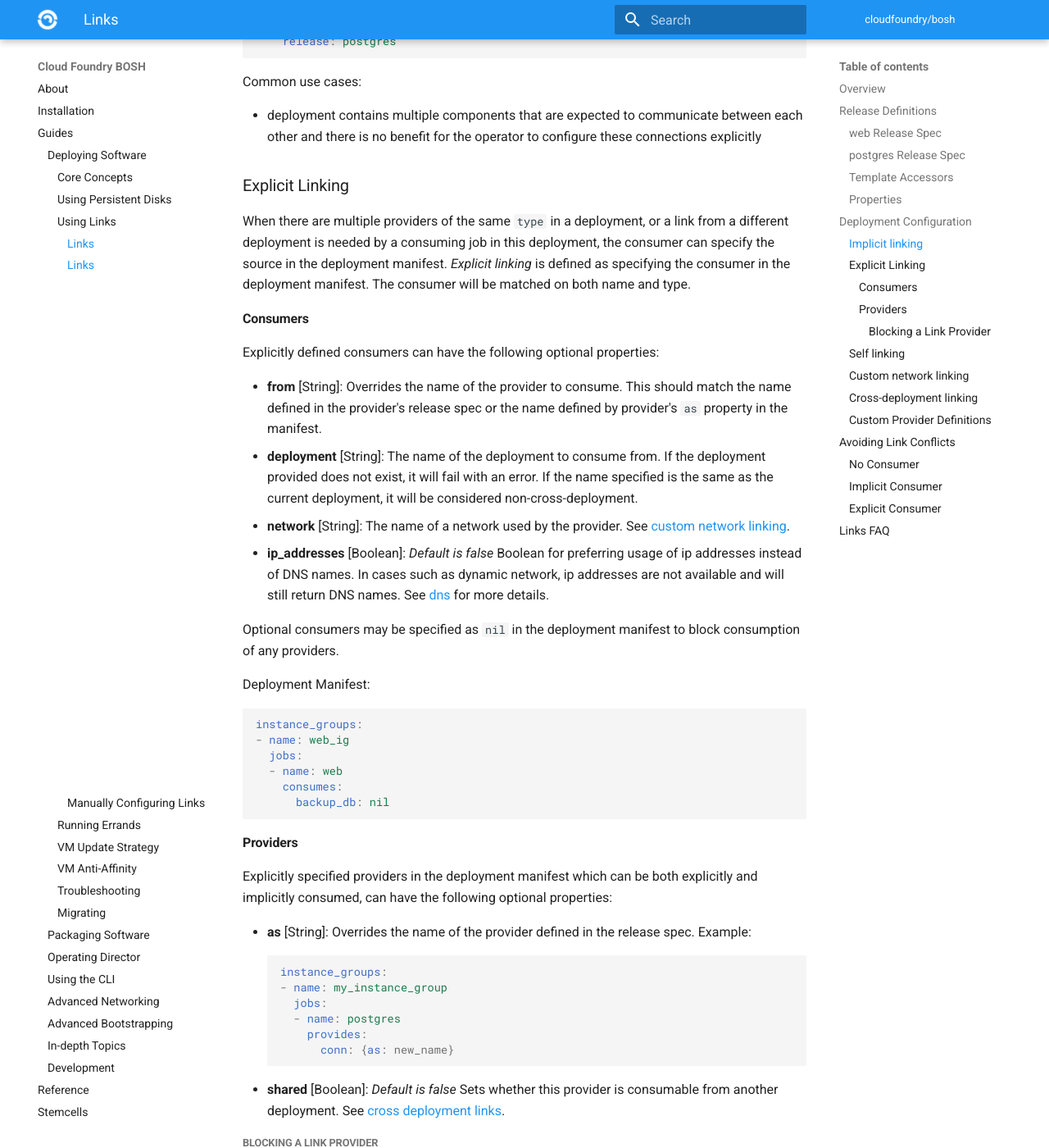
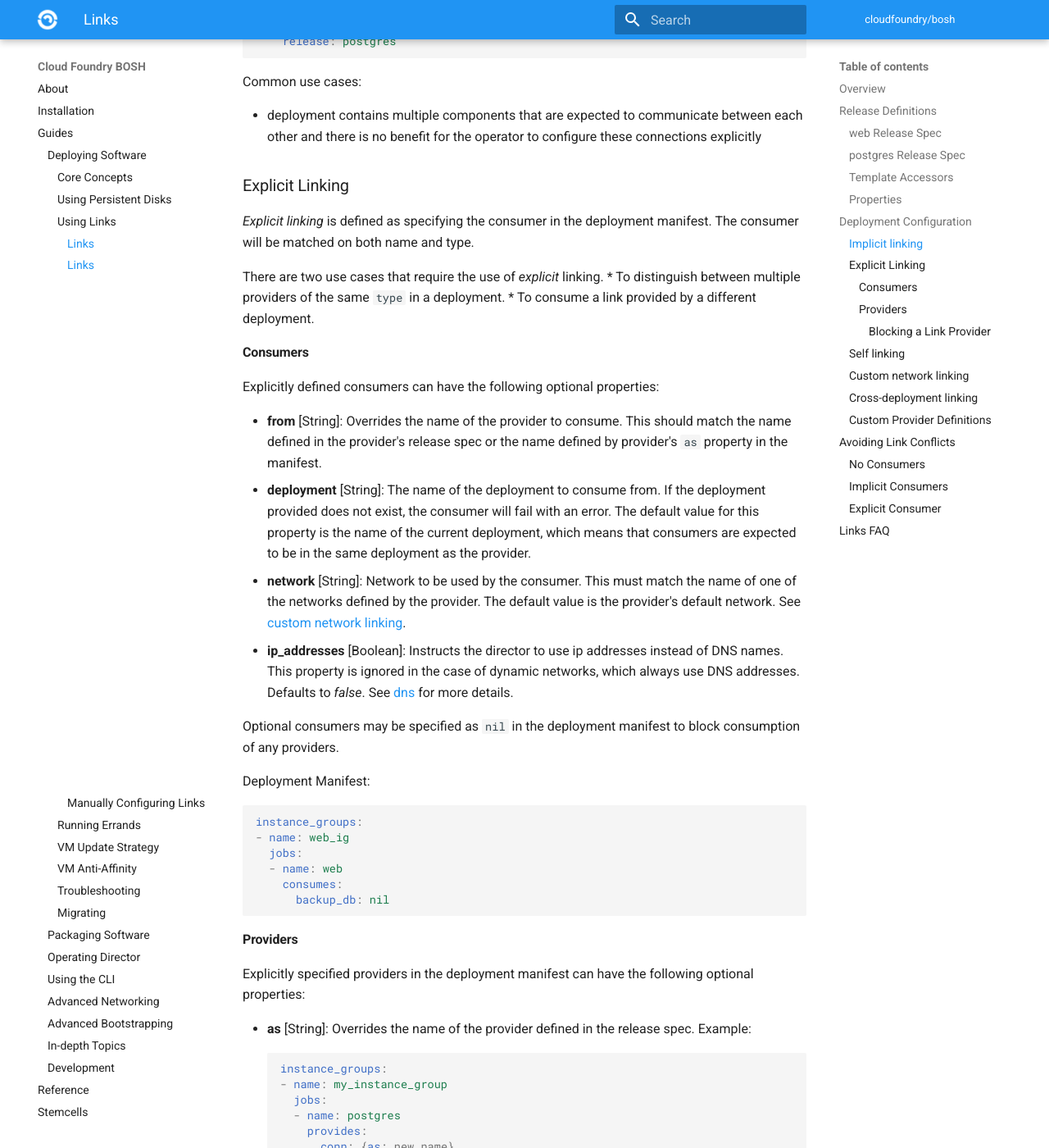
Before and after one commit to cloudfoundry/docs-bosh, an MkDocs documentation site: the page built from content/links.md, in a window 1280 px wide and 1400 px high, scrolled down 6787 px. Shown: the whole window at 82% size. Built offline with MkDocs 1.6.1 and Material for MkDocs 9.7.7, drawn with Linux system fonts in a browser that asks for light colours; old or Windows-style settings are respelled for this version of MkDocs; some of the changed text lies outside the part shown.

Commit message:
Various edits and clarifications.

````diff
--- a/content/links.md
+++ b/content/links.md
@@ -230,7 +230,8 @@ instance_groups:
 ```
 
 ### Implicit linking {: #implicit }
-The default type of links in a deployment are the ones that are not mentioned in the `consumes` section of a job in the deployment manifest, but only defined in the release specification for the job.  This type of linking happens automatically, and is referred to as *implicit linking*.
+
+Implicit links are only defined in the release specification for the job, and are not mentioned in the `consumes` section of a job in the deployment manifest. This type of linking happens automatically. By default, links are implicit.
 
 Implicit linking is not supported between deployments.
 
@@ -251,7 +252,7 @@ Unmatched consumers will cause the deployment to fail unless the consumer is def
 
 If a link `type` is provided by only one job within a deployment, all release jobs in that deployment that implicitly consume links of that `type` will resolve to that provider.
 
-In the following example, it's unnecessary to explicitly specify that [web job](#web-release-spec) consumes the `primary_db` link of type `db` from the [postgres job](#postgres-release-spec), since the postgres job is the only one that provides a link of type `db`.
+In the following example, it's unnecessary to specify explicitly that [web job](#web-release-spec) consumes the `primary_db` link of type `db` from the [postgres job](#postgres-release-spec), since the postgres job is the only one that provides a link of type `db`.
 
 ```yaml
 instance_groups:
@@ -272,15 +273,22 @@ Common use cases:
 - deployment contains multiple components that are expected to communicate between each other and there is no benefit for the operator to configure these connections explicitly
 
 ### Explicit Linking {: #explicit }
-When there are multiple providers of the same `type` in a deployment, or a link from a different deployment is needed by a consuming job in this deployment, the consumer can specify the source in the deployment manifest.  *Explicit linking* is defined as specifying the consumer in the deployment manifest. The consumer will be matched on both name and type.
+
+*Explicit linking* is defined as specifying the consumer in the deployment manifest. The consumer will be matched on both name and type.
+
+There are two use cases that require the use of *explicit* linking.
+* To distinguish between multiple providers of the same `type` in a deployment.
+* To consume a link provided by a different deployment.
+
 
 #### Consumers
+
 Explicitly defined consumers can have the following optional properties:
 
 * **from** [String]: Overrides the name of the provider to consume. This should match the name defined in the provider's release spec or the name defined by provider's `as` property in the manifest.
-* **deployment** [String]: The name of the deployment to consume from. If the deployment provided does not exist, it will fail with an error. If the name specified is the same as the current deployment, it will be considered non-cross-deployment.
-* **network** [String]: The name of a network used by the provider. See [custom network linking](#custom-network).
-* **ip_addresses** [Boolean]: *Default is false* Boolean for preferring usage of ip addresses instead of DNS names. In cases such as dynamic network, ip addresses are not available and will still return DNS names. See [dns](dns.md#links) for more details.
+* **deployment** [String]: The name of the deployment to consume from. If the deployment provided does not exist, the consumer will fail with an error. The default value for this property is the name of the current deployment, which means that consumers are expected to be in the same deployment as the provider.
+* **network** [String]: Network to be used by the consumer. This must match the name of one of the networks defined by the provider. The default value is the provider's default network. See [custom network linking](#custom-network).
+* **ip_addresses** [Boolean]: Instructs the director to use ip addresses instead of DNS names. This property is ignored in the case of dynamic networks, which always use DNS addresses. Defaults to *false*. See [dns](dns.md#links) for more details.
 
 Optional consumers may be specified as `nil` in the deployment manifest to block consumption of any providers.
 
@@ -295,7 +303,8 @@ instance_groups:
 ```
 
 #### Providers
-Explicitly specified providers in the deployment manifest which can be both explicitly and implicitly consumed, can have the following optional properties:
+
+Explicitly specified providers in the deployment manifest can have the following optional properties:
 
 * **as** [String]: Overrides the name of the provider defined in the release spec. Example:
 ```yaml
@@ -308,9 +317,11 @@ instance_groups:
 ```
 * **shared** [Boolean]: *Default is false* Sets whether this provider is consumable from another deployment. See [cross deployment links](#cross-deployment).
 
+This applies whether the consumer is explicit or implicit.
+
 ##### Blocking a Link Provider {: #blocking-link-provider}
 
-Providers that are specified as `nil` in the deployment manifest will block consumption of this provider.
+Providers that are specified as `nil` in the deployment manifest cannot be consumed.
 
 Deployment Manifest:
 ```yaml
@@ -321,6 +332,9 @@ instance_group:
     provides:
       conn: nil
 ```
+
+A common use case for this is when a provider is optional and the current deployment will possibly use an alternative provider.
+
 
 ### Self linking {: #self }
 
@@ -420,7 +434,7 @@ Common use cases:
 
 ### Custom Provider Definitions {: #custom-provider-definitions }
 
-Additional link providers (called `custom providers`) can be defined for a job through the deployment manifest (or runtime config). Each custom provider needs a name and a type. The name can not already exist in the release spec.
+Additional link providers (called `custom providers`) can be defined for a job through the deployment manifest or runtime config. Each custom provider needs a name and a type. The name cannot already exist in the release spec.
 Adding a custom provider for a job does not require any changes to the job's release; only deployment manifest changes are needed.
 
 !!! note
@@ -479,7 +493,7 @@ ___
 
 ## Avoiding Link Conflicts
 
-When defining a manifest that contains multiple jobs that provide a link, sometimes the links names and types interfere with successfully making a deployment, with errors such as:
+When writing a manifest that contains multiple jobs that provide a link, deployment will sometimes fail because of conflicts stemming from the links' names and types. Here are two typical errors:
 
 ```
 Failed to resolve link 'login' with alias 'provider_login' and type 'usernamepassword' from job 'consumer_job' in instance group 'consumer_ig'. Details below:
@@ -492,18 +506,17 @@ Failed to resolve link 'login' with alias 'provider_login' and type 'usernamepas
   - Link provider 'provider' with alias 'alias1' from job 'provider' in instance group 'second_provider' in deployment 'simple'
 ```
 
-Where there are multiple links in the jobs specified in the deployment manifest, some situations are allowed with no conflicts but some scenarios will cause deployment errors.
+How to prevent such errors depends on how the links are consumed.
 
-### No Consumer
-
+### No Consumers
 As long as they are not consumed, multiple providers in a deployment manifest will never generate errors during deployment even if the names or types of the individual job providers are the same as each other.
 
-| Provider Name | Provider Type | Consumer Type | Allowed | Example (below)
-|---------------|---------------|---------------|---------|--------------
-| Same          | Same          | No consumer   | True    | `database` of type `db` in both `db_ig` and `backup_db_ig`
-| Same          | Different     | No consumer   | True    | `peers` of type `db_peers` in `db_ig` and `peers` of type `legacy_db_peers` in `backup_db_ig`
-| Different     | Same          | No consumer   | True    | `peers` in `db_ig` and `backup_peers` both of type `db` in `backup_db_ig`
-| Different     | Different     | No consumer   | True    | `database` of type `db` and `backup_peers` of type `db_peers`
+| Provider Name | Provider Type | Allowed | Example (below)
+|---------------|---------------|---------|--------------
+| Same          | Same          | True    | `database` of type `db` in both `db_ig` and `backup_db_ig`
+| Same          | Different     | True    | `peers` of type `db_peers` in `db_ig` and `peers` of type `legacy_db_peers` in `backup_db_ig`
+| Different     | Same          | True    | `peers` in `db_ig` and `backup_peers` both of type `db` in `backup_db_ig`
+| Different     | Different     | True    | `database` of type `db` and `backup_peers` of type `db_peers`
 
 
 Example manifest for table above.
@@ -520,29 +533,29 @@ instance_groups:
         legacy_peers: {as: peers}
 ```
 
-### Implicit Consumer
+### Implicit Consumers
 
-Providers with different types can always be **implicitly** consumed without conflicts.
+Providers with different types can always be consumed **implicitly** without conflicts.
 
-| Provider Name | Provider Type | Consumer Type | Allowed |
-|---------------|---------------|---------------|---------|
-| Same          | Same          | Implicit      | False   |
-| Same          | Different     | Implicit      | True    |
-| Different     | Same          | Implicit      | False   |
-| Different     | Different     | Implicit      | True    |
+| Provider Name | Provider Type | Allowed  |
+|---------------|---------------|----------|
+| Same          | Same          |  False   |
+| Same          | Different     |  True    |
+| Different     | Same          |  False   |
+| Different     | Different     |  True    |
 
-As shown in the table only the type is used to match up the link provider with the link consumer, and when there is more than one link provider of the same type, changing the name of the provider in the deployment manifest doesn't help.  To fix the error, the alternatives are either to [block](#blocking-link-provider) all but one link providers of each type, or switch to explicit links.
+As shown in the table only the type is used to match the link provider with the link consumer. When there is more than one link provider of the same type, changing the name of the provider in the deployment manifest is not sufficient. To fix the error, the alternatives are either to [block](#blocking-link-provider) all but one link providers of each type, or switch to explicit links.
 
 ### Explicit Consumer
 
 Providers with different names or types can always be **explicitly** consumed without conflicts.
 
-| Provider Name | Provider Type | Consumer Type | Allowed |
-|---------------|---------------|---------------|---------|
-| Same          | Same          | Explicit      | False   |
-| Same          | Different     | Explicit      | True    |
-| Different     | Same          | Explicit      | True    |
-| Different     | Different     | Explicit      | True    |
+| Provider Name | Provider Type |  Allowed |
+|---------------|---------------|----------|
+| Same          | Same          |  False   |
+| Same          | Different     |  True    |
+| Different     | Same          |  True    |
+| Different     | Different     |  True    |
 
 Here is an example of the failing case from the above table, where `app` fails to consume `conn` because `db_ig`'s job `postgres` and `backup_db_ig`'s job `postgres` provide `conn` of type `db`.
 
@@ -561,20 +574,22 @@ instance_groups:
         conn: {from: conn}
 ```
 
-To fix this, either the `provides` section of the providing job in the release manifest could be added to rename the link using `as`, or a second release could be introduced to provide a backup job with a different link name or type.
+There are two possible ways to fix this:
+* Add the `provides` section of the providing job in the release manifest to rename the link using the `as` property.
+* Introduce a second release to provide a backup job with a different link name or type.
 
 ___
 
 ## Links FAQ
 
 Q: What characters are valid for link names?<br/>
-A: Unicode characters are permitted for naming. However a name cannot begin with a colon (`:`).
+A: All Unicode characters can be used in names. However a name cannot begin with a colon (`:`).
 
 Q: When are cross-deployment links resolved?<br/>
-A: They are only resolved during a deployment of the consumer. The provider is ready for consumption after the successful deploy of the provider deployment.
+A: They are only resolved during a deployment of the consumer. The provider is ready for consumption after a successful deploy of the provider deployment.
 
 Q: If a cross-deployment provider is deleted what happens to the consumer?<br/>
-A: Nothing happens to a consumer until a redeploy of the consumer deployment. Recreating consumer VMs in a deployment will preserve the existing values provided to it. Although, there is no guarantee that the provider will be available. If the provider is no longer providing the link on redeploy, that link will no longer resolve.
+A: Consumers will continue to have access to the link until the consumer deployment is redeployed. Consumer VMs can be recreated without losing the links' values. On redeployment, links will no longer resolve if the provider is no longer available.
 
 Q: Are releases the only entities that can provide and consume links?<br/>
 A: No, there are other entities that can provide links, such as [manual links](links-manual.md), and [external links](links-api.md). There are also [custom link providers](links.md#custom-provider-definitions) which variables can use to [consume some DNS values](dns.md#dns-variables-integration).
````
